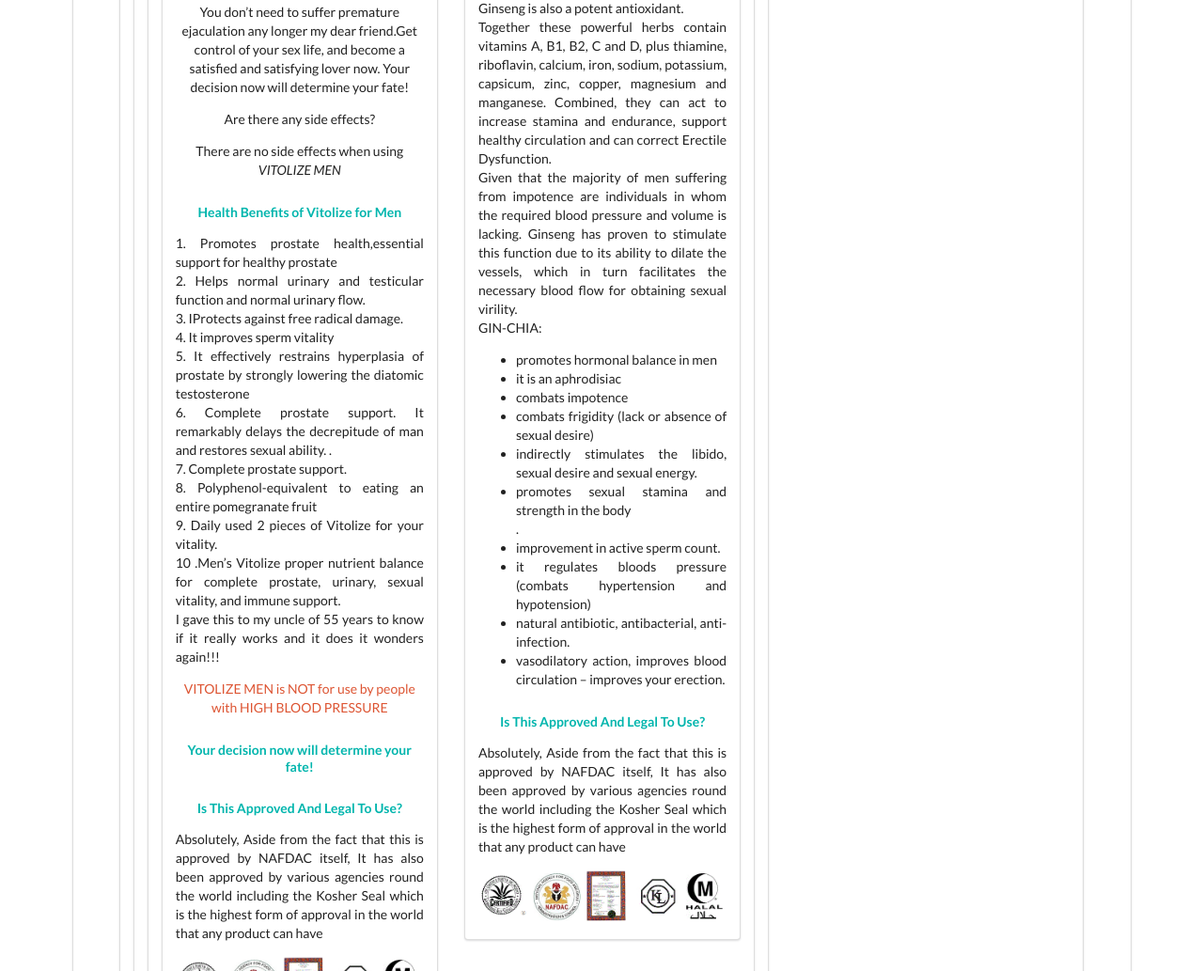
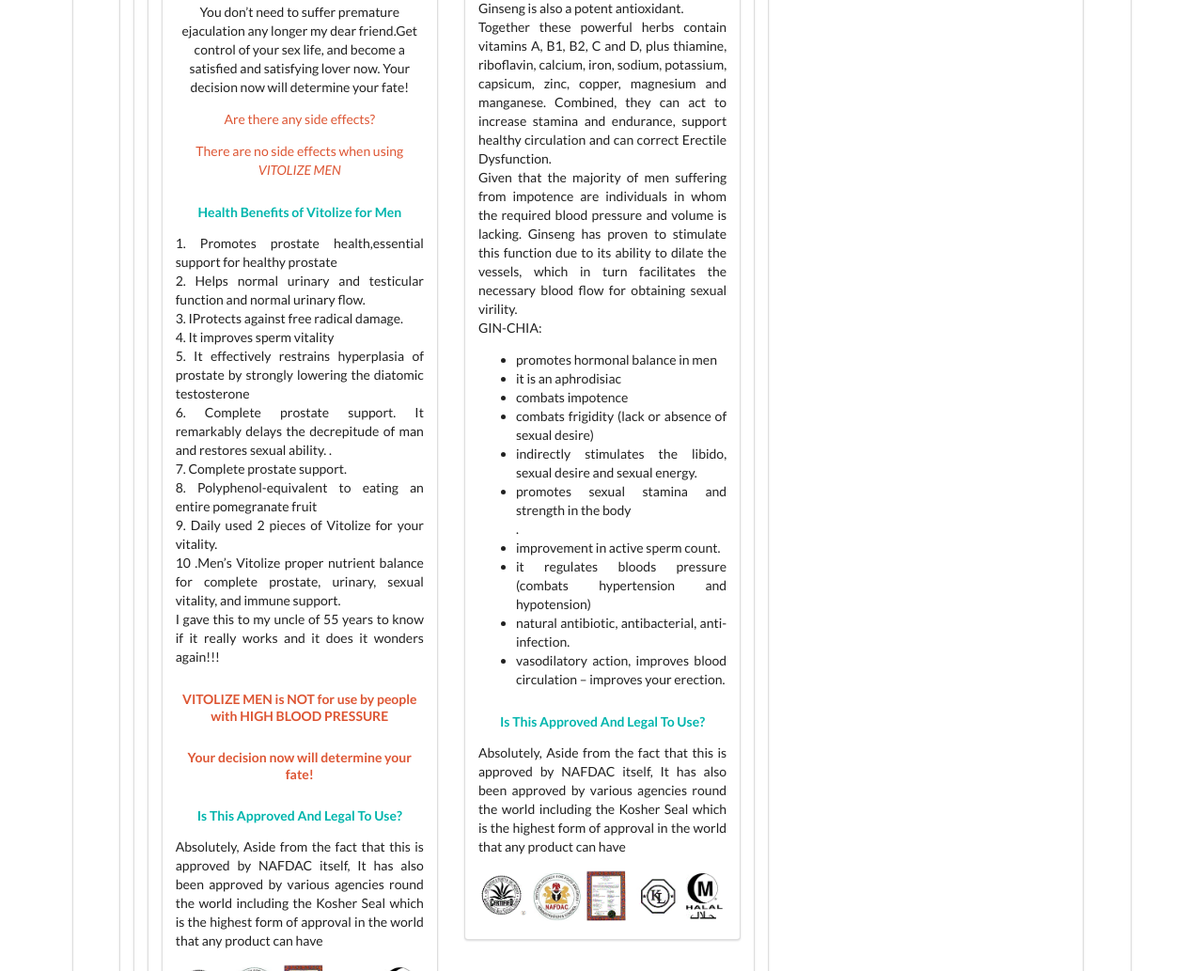
Before and after one commit to omewomano/Adigeji, a plain HTML site: page index.html in a window 1280 px wide. Shown: the part 2441-3474 px from the top of the page at 94% size. Drawn offline with Linux system fonts and the light colour scheme; a script that the page names is missing.

Commit message:
fixed a little color issue

```diff
--- a/index.html
+++ b/index.html
@@ -105,9 +105,9 @@
 								   Your decision now will determine your fate!
 								</p>
 
-									<p>Are there any side effects?</p>
+								<p class="rhed">Are there any side effects?</p>
 
-									There are no side effects when using <em>VITOLIZE MEN</em>
+									<p class="rhed">There are no side effects when using <em>VITOLIZE MEN</em>
 							   </p>
 							   <h5 class="centre spec">Health Benefits of Vitolize for Men</h5>
 							   <p class="justifyd">
@@ -133,8 +133,8 @@
 								10 .Men’s Vitolize  proper nutrient balance for complete prostate, urinary, sexual vitality, and immune support.<br>
 								I gave this to my uncle of 55 years to know if it really works and it does it wonders again!!!
 							   </p>
-							   <p class="rhed">VITOLIZE MEN is NOT for use by people with HIGH BLOOD PRESSURE</p>
-							   <h5 class="centre spec">Your decision now will determine your fate!</h5>
+							   <h5 class="rhed">VITOLIZE MEN is NOT for use by people with HIGH BLOOD PRESSURE</h5>
+							   <h5 class="centre spec rhed">Your decision now will determine your fate!</h5>
 							   <h5 class="centre spec">Is This Approved And Legal To Use?</h5>
 							   <p class="justifyd">
 							   	Absolutely, Aside from the fact that this is approved by NAFDAC itself, It has also been approved by various agencies round the world including the Kosher Seal which is the highest form of approval in the world that any product can have
```
